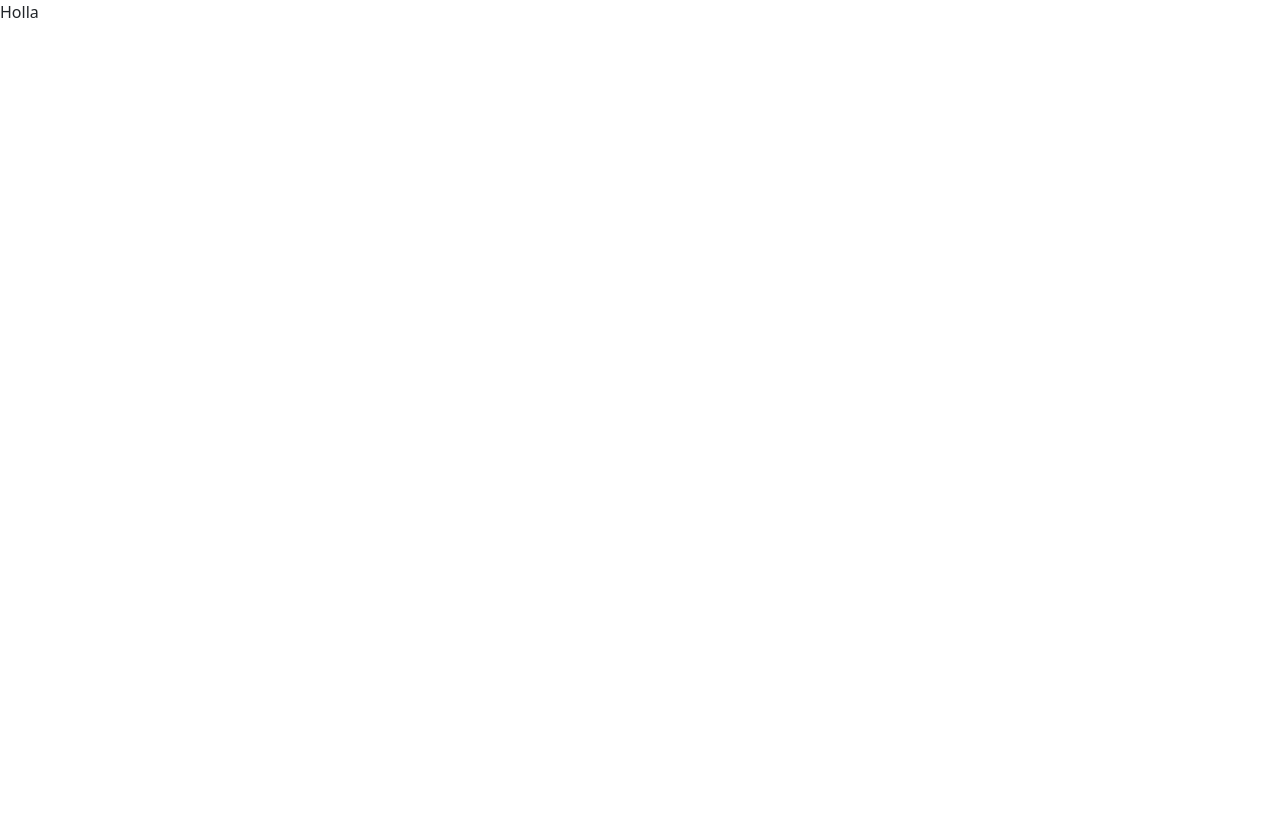
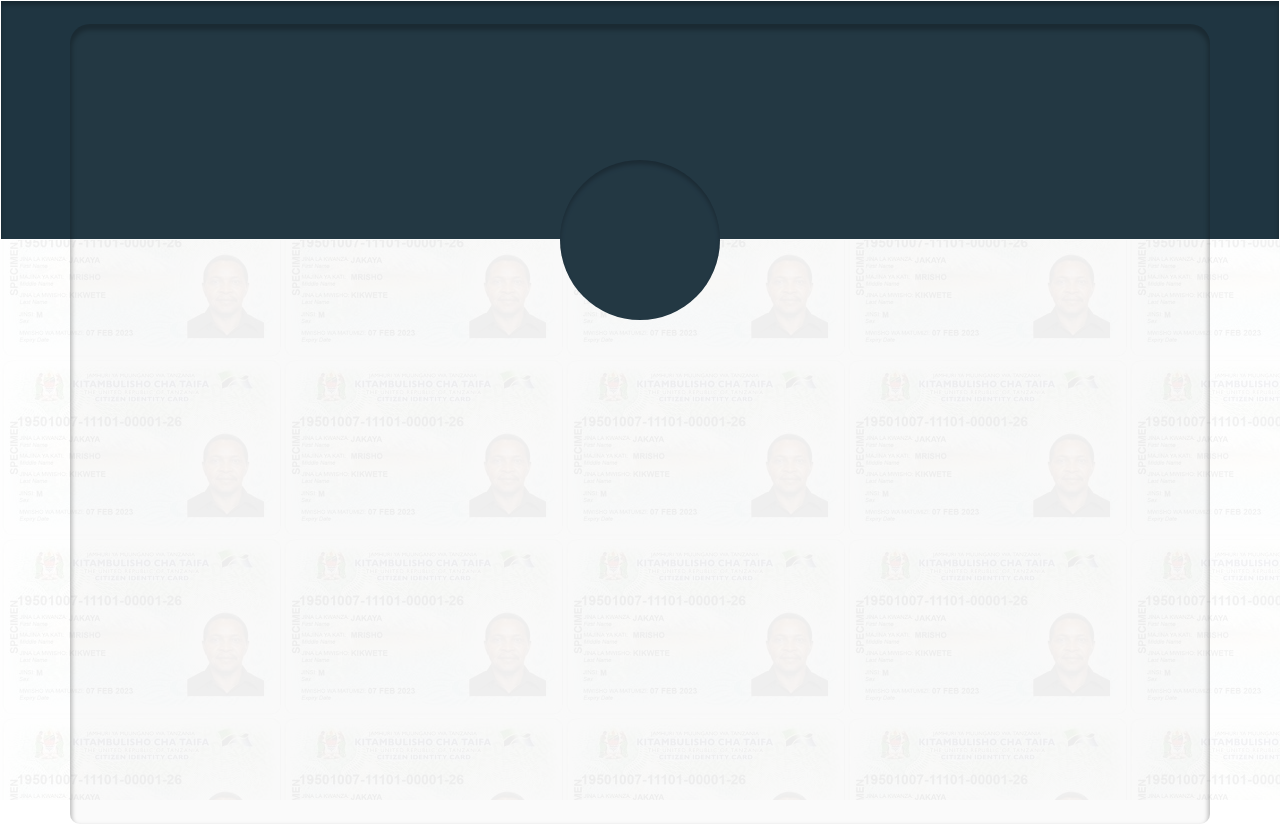
Before and after one commit to jackkweyunga/nin-info, an Angular app: page / in a window 1280 px wide. Before the commit the page ends 800 px from the top, so only its background shows below. Built offline with nearby package versions, Linux system fonts and the light colour scheme.

Commit message:
summarizing initial ui

```diff
--- a/src/app/app.component.css
+++ b/src/app/app.component.css
@@ -0,0 +1,57 @@
+/* Rectangle 4 */
+.main {
+  overflow-x: hidden;
+}
+
+.wrapper {
+  position: absolute;
+  width: 100%;
+  height: 100%;
+  top: 0px;
+  left: 0;
+  background: url("../assets/images/nida_id_example.jpg");
+  background-blend-mode: lighten;
+  mix-blend-mode: normal;
+  opacity: 0.05;
+}
+
+.top {
+  /* Rectangle 1 */
+  position: absolute;
+  width: 100%;
+  height: 30vh;
+  left: 0px;
+  top: 0px;
+  background: linear-gradient(0deg, #1f3541, #1f3541), #050a30;
+  border: 1px solid #ffffff;
+  box-sizing: border-box;
+  box-shadow: inset 0px 4px 4px rgba(0, 0, 0, 0.25);
+}
+
+.top-inner {
+  /* Rectangle 3 */
+
+  position: absolute;
+  height: 100%;
+  width: 100%;
+  top: 50%;
+  left: 50%;
+  transform: translate(-50%, -50%);
+  background: rgba(131, 123, 123, 0.04);
+  box-shadow: inset 0px 4px 4px 2px rgba(0, 0, 0, 0.25);
+  border-radius: 20px 20px 10px 10px;
+}
+
+.top-image {
+  /* Rectangle 2 */
+
+  position: absolute;
+  width: 160px;
+  height: 160px;
+  top: 30vh;
+  left: 50%;
+  transform: translate(-50%, -50%);
+  background: #1f3541;
+  box-shadow: inset 0px 4px 4px rgba(0, 0, 0, 0.25);
+  border-radius: 100px;
+}
--- a/src/app/app.component.html
+++ b/src/app/app.component.html
@@ -1,19 +1,9 @@
-<!doctype html>
-<html lang="en">
-  <head>
-    <title>Title</title>
-    <!-- Required meta tags -->
-    <meta charset="utf-8">
-    <meta name="viewport" content="width=device-width, initial-scale=1, shrink-to-fit=no">
-
-    <!-- Bootstrap CSS v5.0.2 -->
-    <link rel="stylesheet" href="https://cdn.jsdelivr.net/npm/bootstrap@5.0.2/dist/css/bootstrap.min.css"  integrity="sha384-EVSTQN3/azprG1Anm3QDgpJLIm9Nao0Yz1ztcQTwFspd3yD65VohhpuuCOmLASjC" crossorigin="anonymous">
-
-  </head>
-  <body>
-      Holla
-    <!-- Bootstrap JavaScript Libraries -->
-    <script src="https://cdn.jsdelivr.net/npm/@popperjs/core@2.9.2/dist/umd/popper.min.js" integrity="sha384-IQsoLXl5PILFhosVNubq5LC7Qb9DXgDA9i+tQ8Zj3iwWAwPtgFTxbJ8NT4GN1R8p" crossorigin="anonymous"></script>
-    <script src="https://cdn.jsdelivr.net/npm/bootstrap@5.0.2/dist/js/bootstrap.min.js" integrity="sha384-cVKIPhGWiC2Al4u+LWgxfKTRIcfu0JTxR+EQDz/bgldoEyl4H0zUF0QKbrJ0EcQF" crossorigin="anonymous"></script>
-  </body>
-</html>
+<div class="container-fluid main">
+  <div class="container-fluid wrapper"></div>
+  <div class="top">
+  </div>
+  <div class="top-image">
+  </div>
+  <div class="container my-4 top-inner">
+  </div>
+</div>
--- a/src/index.html
+++ b/src/index.html
@@ -1,13 +1,32 @@
 <!doctype html>
 <html lang="en">
+
 <head>
   <meta charset="utf-8">
   <title>MyNidaCard</title>
   <base href="/">
   <meta name="viewport" content="width=device-width, initial-scale=1">
+  <meta name="viewport" content="width=device-width, initial-scale=1, shrink-to-fit=no">
+
+  <!-- Bootstrap CSS v5.0.2 -->
+  <link rel="stylesheet" href="https://cdn.jsdelivr.net/npm/bootstrap@5.0.2/dist/css/bootstrap.min.css"
+    integrity="sha384-EVSTQN3/azprG1Anm3QDgpJLIm9Nao0Yz1ztcQTwFspd3yD65VohhpuuCOmLASjC" crossorigin="anonymous">
+
   <link rel="icon" type="image/x-icon" href="favicon.ico">
 </head>
+
 <body>
   <app-root></app-root>
+
+
+  <!-- Bootstrap JavaScript Libraries -->
+  <script src="https://cdn.jsdelivr.net/npm/@popperjs/core@2.9.2/dist/umd/popper.min.js"
+    integrity="sha384-IQsoLXl5PILFhosVNubq5LC7Qb9DXgDA9i+tQ8Zj3iwWAwPtgFTxbJ8NT4GN1R8p"
+    crossorigin="anonymous"></script>
+  <script src="https://cdn.jsdelivr.net/npm/bootstrap@5.0.2/dist/js/bootstrap.min.js"
+    integrity="sha384-cVKIPhGWiC2Al4u+LWgxfKTRIcfu0JTxR+EQDz/bgldoEyl4H0zUF0QKbrJ0EcQF"
+    crossorigin="anonymous"></script>
+
 </body>
+
 </html>
--- a/src/styles.css
+++ b/src/styles.css
@@ -1 +1,7 @@
 /* You can add global styles to this file, and also import other style files */
+
+html, body{
+    padding: 0;
+    margin: 0;
+    box-sizing: border-box;
+}
```
Also changed, not shown: src/assets/images/nida_id_example.jpg (added).
